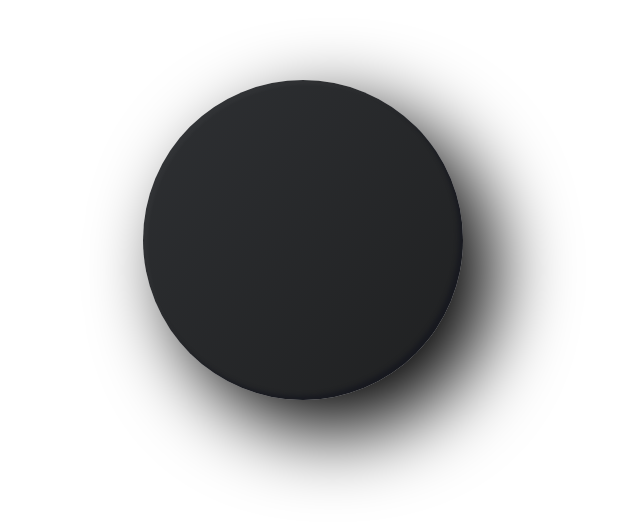
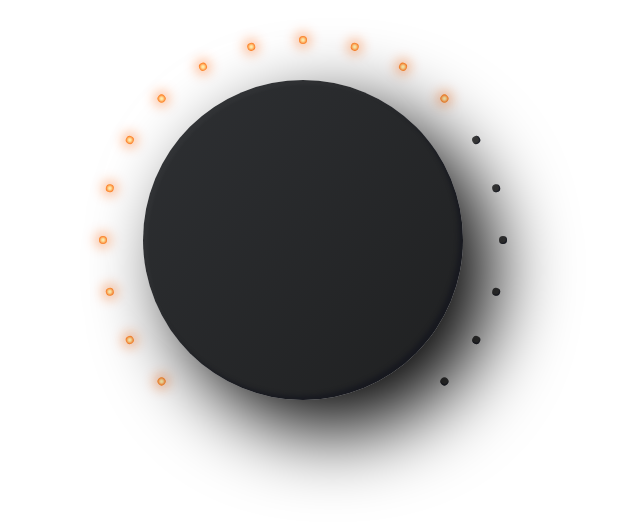
Before and after one commit to arondius/audio-interface, a React (Create React App) app: page / in a window 1280 px wide. Shown: the top 528 px of the page, without its empty margins (337-977 px from the left). Built offline with nearby package versions, Linux system fonts and the light colour scheme.

Commit message:
Adds MiniLed component

```diff
--- /dev/null
+++ b/src/components/MiniLed/MiniLed.js
@@ -0,0 +1,14 @@
+import React from 'react';
+import './MiniLed.scss';
+
+const MiniLed = (props) => {
+  // Wether the led is switched on or off
+  const className = props.power === 'on' ? 'mini-led--on' : 'mini-led--off';
+  // Which led is it? Add one to it to account for zero based index
+  const i = props.index + 1;
+  return(
+    <div className={`mini-led mini-led-${i} ${className}`} />
+  )
+}
+
+export default MiniLed;
--- /dev/null
+++ b/src/components/MiniLed/MiniLed.scss
@@ -0,0 +1,80 @@
+.mini-led {
+	width: 8px;
+	height: 8px;
+	border-radius: 50%;
+	position: absolute;
+	top: 50%;
+	left: 50%;
+	margin-left: -4px;
+	margin-top: -4px;
+	mix-blend-mode: overlay;
+}
+
+.mini-led--on {
+	background: #FFFFC1;
+	box-shadow: 0 0 12px 4px rgba(255,93,0,0.39), inset 0 0 3px 1px #FF5D00;
+}
+
+.mini-led--off {
+	background: #3F3F3F;
+	box-shadow: inset 1px 1px 1px 0 rgba(255,255,255,0.04), inset -1px -1px 1px 0 rgba(0,7,32,0.5);
+}
+
+.mini-led-1 {
+	transform: rotate(135deg) translate(200px);
+}
+
+.mini-led-2  {
+	transform: rotate(150deg) translate(200px);
+}
+.mini-led-3  {
+	transform: rotate(165deg) translate(200px);
+}
+.mini-led-4  {
+	transform: rotate(180deg) translate(200px);
+}
+.mini-led-5  {
+	transform: rotate(195deg) translate(200px);
+}
+.mini-led-6  {
+	transform: rotate(210deg) translate(200px);
+}
+.mini-led-7  {
+	transform: rotate(225deg) translate(200px);
+}
+.mini-led-8  {
+	transform: rotate(240deg) translate(200px);
+}
+.mini-led-9  {
+	transform: rotate(255deg) translate(200px);
+}
+.mini-led-10 {
+	transform: rotate(270deg) translate(200px);
+}
+.mini-led-11 {
+	transform: rotate(285deg) translate(200px);
+}
+.mini-led-12 {
+	transform: rotate(300deg) translate(200px);
+}
+.mini-led-13 {
+	transform: rotate(315deg) translate(200px);
+}
+.mini-led-14 {
+	transform: rotate(330deg) translate(200px);
+}
+.mini-led-15 {
+	transform: rotate(345deg) translate(200px);
+}
+.mini-led-16 {
+	transform: rotate(360deg) translate(200px);
+}
+.mini-led-17 {
+	transform: rotate(15deg) translate(200px);
+}
+.mini-led-18 {
+	transform: rotate(30deg) translate(200px);
+}
+.mini-led-19 {
+	transform: rotate(45deg) translate(200px);
+}
--- a/src/components/MiniLedList/MiniLedList.js
+++ b/src/components/MiniLedList/MiniLedList.js
@@ -1,9 +1,11 @@
 import React from "react";
+import MiniLed from '../MiniLed/MiniLed';
 
 const MiniLedList = (props) => {
   let miniLeds = [];
-  for(let i = 0; i <= props.volumeSteps; i++) {
-    miniLeds.push(<div className="led volume-led-1 led--on"></div>);
+  for(let i = 0; i < props.volumeSteps; i++) {
+    const isLedOn = ((props.volumeSteps * (props.volume / 100)) >= i ) ? 'on' : 'off';
+    miniLeds.push(<MiniLed index={i} power={isLedOn}/>);
   }
   return miniLeds;
 }
```
Also changed, not shown: src/components/MiniLedList/MiniLedList.scss (added).
